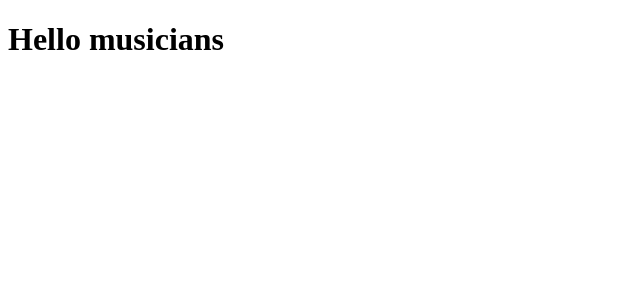
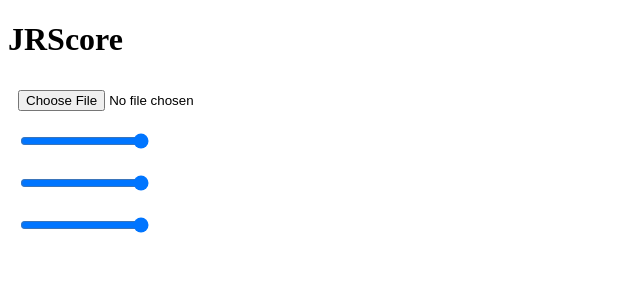
Before and after one commit to jrc0de/jrscore, a Vue app: page / in a window 1280 px wide. Shown: the top 300 px of the page, without its empty margins (0-640 px from the left). Built offline with nearby package versions, Linux system fonts and the light colour scheme.

Commit message:
Edit layout

```diff
--- a/src/views/HomeView.vue
+++ b/src/views/HomeView.vue
@@ -1,3 +1,15 @@
 <template>
-  <h1>Hello musicians</h1>
+  <h1>JRScore</h1>
+
+  <div class="pad"><input type="file" id="monFichier" name="monFichier" accept=".mei" /></div>
+
+  <div class="pad"><input type="range" min="5" max="10" step="0.5" /></div>
+  <div class="pad"><input type="range" min="5" max="10" step="0.5" /></div>
+  <div class="pad"><input type="range" min="5" max="10" step="0.5" /></div>
 </template>
+
+<style lang="css">
+.pad {
+  padding: 10px;
+}
+</style>
```
Also changed, not shown: package.json (+9 -9 lines), 1 other file (tests, documents, lock files or other folders).
